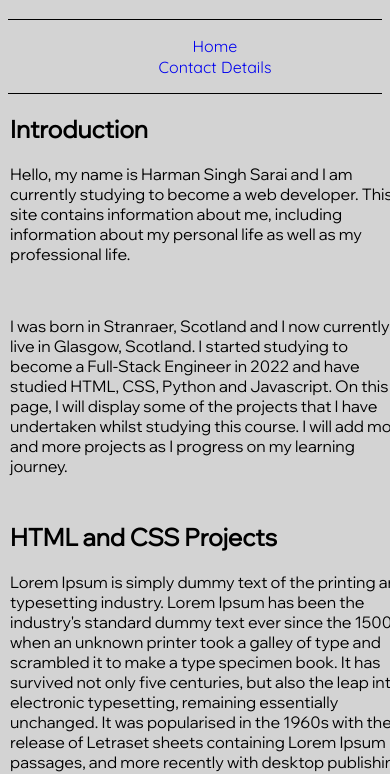
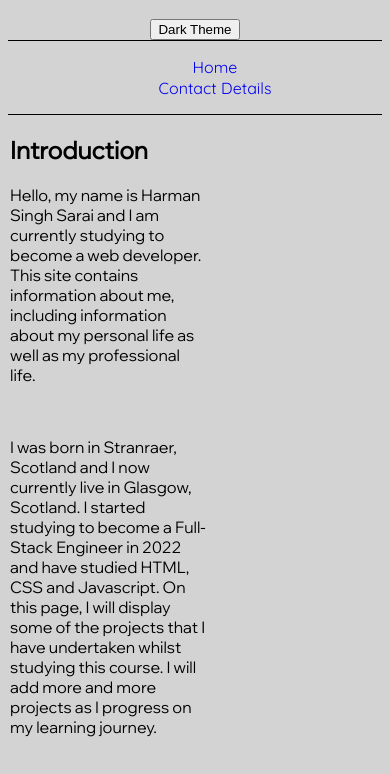
Before and after one commit to harmansarai92/portfoliosite, a plain HTML site: page index.html in a window 390 px wide. Shown: the part 64-838 px from the top of the page. Drawn offline with Linux system fonts and the light colour scheme.

Commit message:
Added dark and light theme functionality

```diff
--- a/index.html
+++ b/index.html
@@ -9,12 +9,13 @@
             <link rel="preconnect" href="https://fonts.googleapis.com">
             <link rel="preconnect" href="https://fonts.gstatic.com" crossorigin>
             <link href="https://fonts.googleapis.com/css2?family=Quicksand:wght@400;500&family=Wix+Madefor+Display&display=swap" rel="stylesheet">
+            <script src="script.js" defer></script>
             <title>Harman Sarai Portfolio</title>
         </head>
         <header>
 
             <h1>Harman Singh Sarai</h1>
-
+            <button onclick="theme()">Dark Theme</button>
             <nav>
                 <ul class="nav" role="presentation">
                     <li><a href=index.html>Home</a></li>
@@ -34,7 +35,7 @@
                             <h2>Introduction</h2>
                             <p>Hello, my name is Harman Singh Sarai and I am currently studying to become a web developer. This site contains information about me, including information about my personal life as well as my professional life.</p>
                             <br>
-                            <p>I was born in Stranraer, Scotland and I now currently live in Glasgow, Scotland. I started studying to become a Full-Stack Engineer in 2022 and have studied HTML, CSS, Python and Javascript. On this page, I will display some of the projects that I have undertaken whilst studying this course. I will add more and more projects as I progress on my learning journey.</p>
+                            <p>I was born in Stranraer, Scotland and I now currently live in Glasgow, Scotland. I started studying to become a Full-Stack Engineer in 2022 and have studied HTML, CSS and Javascript. On this page, I will display some of the projects that I have undertaken whilst studying this course. I will add more and more projects as I progress on my learning journey.</p>
                         </div>
 
                         <div class="html-projects">
--- a/resources/css/style.css
+++ b/resources/css/style.css
@@ -1,4 +1,4 @@
-* {
+body {
     background-color: lightgrey;
 }
 
@@ -91,11 +91,20 @@
     font-family: 'Wix Madefor Display';
 }
 
+.dark-mode {
+    background-color: black;
+    color: white;
+}
+
 
 @media all and (max-width: 500px) {
 
+
+    .grid-container {
+        grid-template-columns: 200px 200px;
+    }
+
     #middle-nav {
-        margin-right: 0px;
         margin-left: 0px;
     }
 
--- /dev/null
+++ b/script.js
@@ -0,0 +1,4 @@
+function theme() {
+    let element = document.body;
+    element.classList.toggle("dark-mode");
+}
```
Also changed, not shown: details.html (+1 -1 lines).
